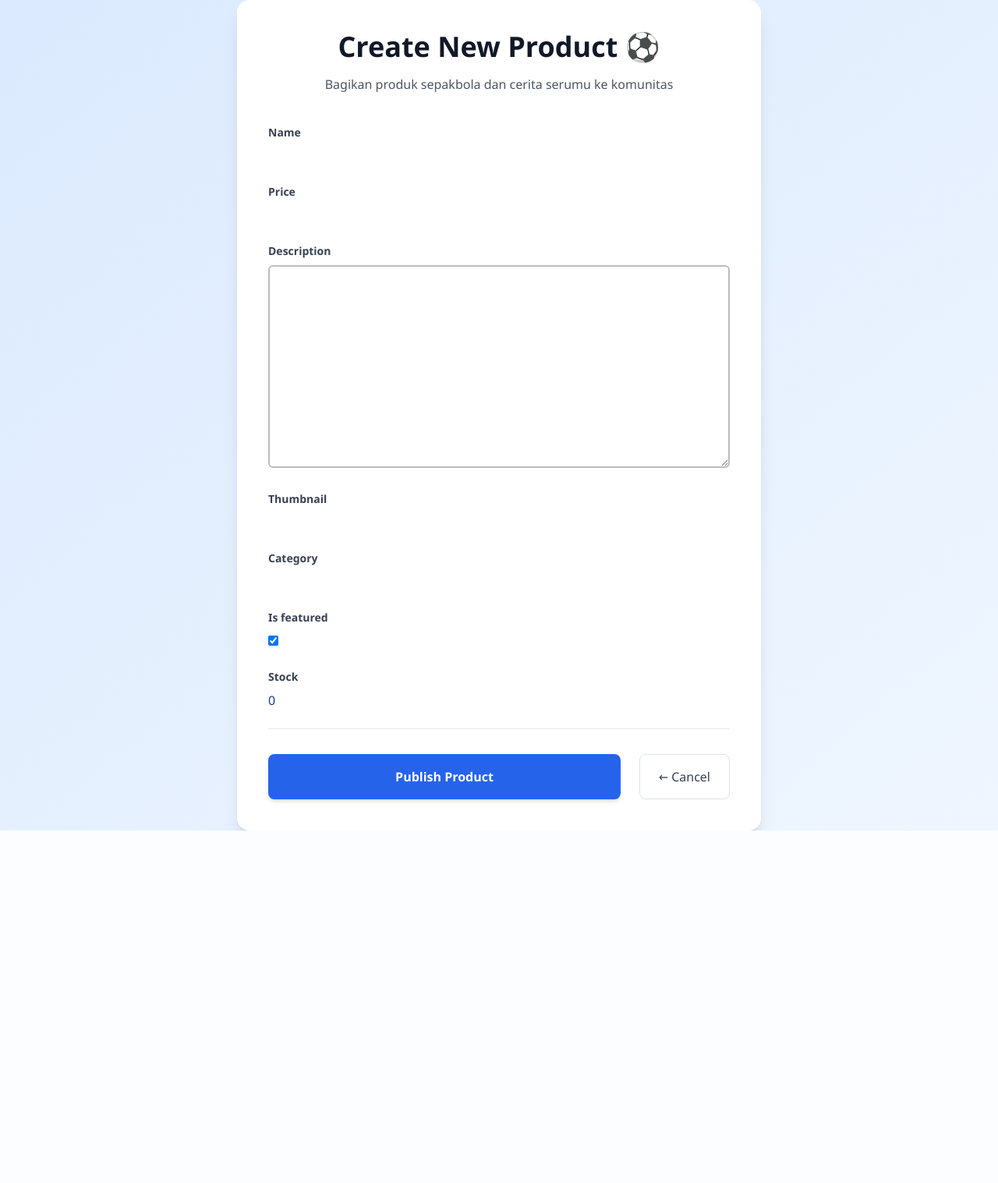
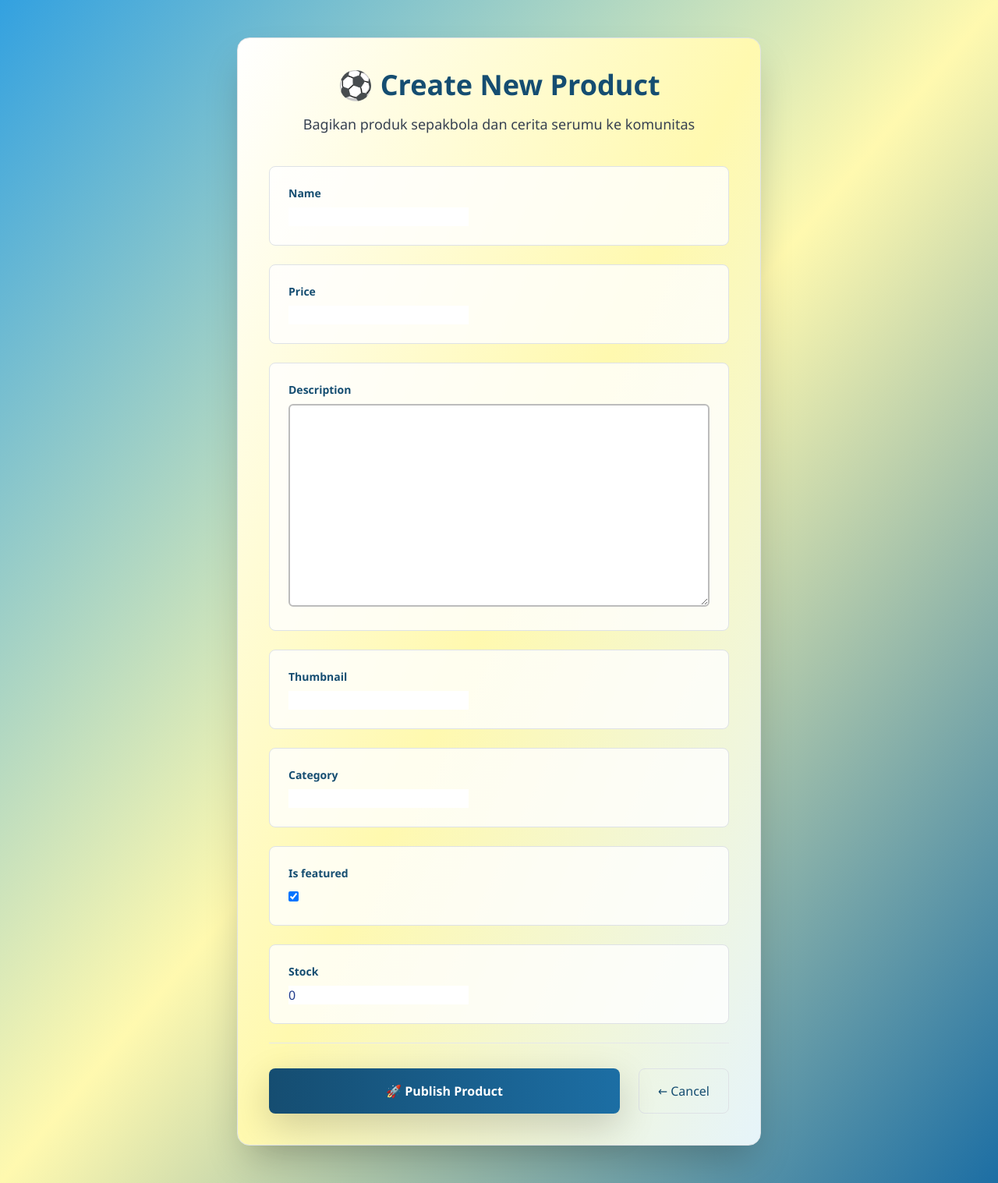
Before and after one commit to salsabilasalimah/pbp-tugas2, a Django app: page /create-product/ in a window 1280 px wide. Shown: the whole page at 78% size. Before the commit the page ends 1065 px from the top, so only its background shows below. Run offline with Django 5.2, Linux system fonts and the light colour scheme; some libraries are stand-ins or nearby versions.

Commit message:
tugas 5.2

```diff
--- a/main/templates/create_product.html
+++ b/main/templates/create_product.html
@@ -4,31 +4,34 @@
 {% endblock meta %}
 
 {% block content %}
-<div class="min-h-screen bg-gradient-to-br from-blue-100 to-blue-50 flex items-center justify-center px-4">
-  <div class="w-full max-w-2xl bg-white rounded-2xl shadow-xl p-8 sm:p-10">
+<div class="min-h-screen bg-gradient-to-br from-[#33A1E0] via-[#FFF9AF] to-[#1C6EA4] flex items-center justify-center px-4 py-12">
+  <!-- Box utama -->
+  <div class="w-full max-w-2xl bg-gradient-to-br from-white via-[#FFF9AF] to-[#E6F4FA] rounded-2xl shadow-2xl p-8 sm:p-10 border border-[#1C6EA4]/20 hover:shadow-3xl transition duration-300">
 
     <!-- Header -->
     <div class="text-center mb-10">
-      <h1 class="text-3xl sm:text-4xl font-extrabold text-gray-900 mb-3">Create New Product ⚽</h1>
-      <p class="text-gray-600">Bagikan produk sepakbola dan cerita serumu ke komunitas</p>
+      <h1 class="text-3xl sm:text-4xl font-extrabold text-[#154D71] mb-3 flex items-center justify-center gap-2">
+        ⚽ Create New Product
+      </h1>
+      <p class="text-gray-700 text-lg">Bagikan produk sepakbola dan cerita serumu ke komunitas</p>
     </div>
 
     <!-- Form -->
-    <form method="POST" class="space-y-6">
+    <form method="POST" class="space-y-6 animate-fade-in">
       {% csrf_token %}
       {% for field in form %}
-        <div>
-          <label for="{{ field.id_for_label }}" class="block text-sm font-semibold text-gray-700 mb-2">
+        <div class="p-4 rounded-lg bg-white/80 hover:bg-[#FFF9AF]/80 border border-[#33A1E0]/30 transition">
+          <label for="{{ field.id_for_label }}" class="block text-sm font-semibold text-[#154D71] mb-2">
             {{ field.label }}
           </label>
           <div class="w-full">
             {{ field }}
           </div>
           {% if field.help_text %}
-            <p class="mt-1 text-sm text-gray-500">{{ field.help_text }}</p>
+            <p class="mt-1 text-sm text-gray-500 italic">{{ field.help_text }}</p>
           {% endif %}
           {% for error in field.errors %}
-            <p class="mt-1 text-sm text-red-600">{{ error }}</p>
+            <p class="mt-1 text-sm text-red-600 font-medium">⚠️ {{ error }}</p>
           {% endfor %}
         </div>
       {% endfor %}
@@ -36,15 +39,26 @@
       <!-- Actions -->
       <div class="flex flex-col sm:flex-row gap-4 pt-8 border-t border-gray-200">
         <a href="{% url 'main:show_main' %}"
-           class="order-2 sm:order-1 px-6 py-3 border border-gray-300 text-gray-700 rounded-lg font-medium hover:bg-gray-50 transition-colors text-center">
+           class="order-2 sm:order-1 px-6 py-3 border border-[#154D71]/40 text-[#154D71] rounded-lg font-medium hover:bg-[#E6F4FA] hover:shadow-md transition text-center">
           ← Cancel
         </a>
         <button type="submit"
-                class="order-1 sm:order-2 flex-1 bg-blue-600 text-white px-6 py-3 rounded-lg font-semibold shadow-md hover:bg-blue-700 hover:shadow-lg transition">
-          Publish Product
+                class="order-1 sm:order-2 flex-1 bg-gradient-to-r from-[#154D71] to-[#1C6EA4] text-white px-6 py-3 rounded-lg font-semibold shadow-lg hover:from-[#1C6EA4] hover:to-[#33A1E0] hover:shadow-xl transform hover:-translate-y-0.5 transition duration-200">
+          🚀 Publish Product
         </button>
       </div>
     </form>
   </div>
 </div>
+
+<!-- Animasi -->
+<style>
+@keyframes fade-in {
+  from { opacity: 0; transform: translateY(10px); }
+  to { opacity: 1; transform: translateY(0); }
+}
+.animate-fade-in {
+  animation: fade-in 0.8s ease-in-out;
+}
+</style>
 {% endblock %}
```
